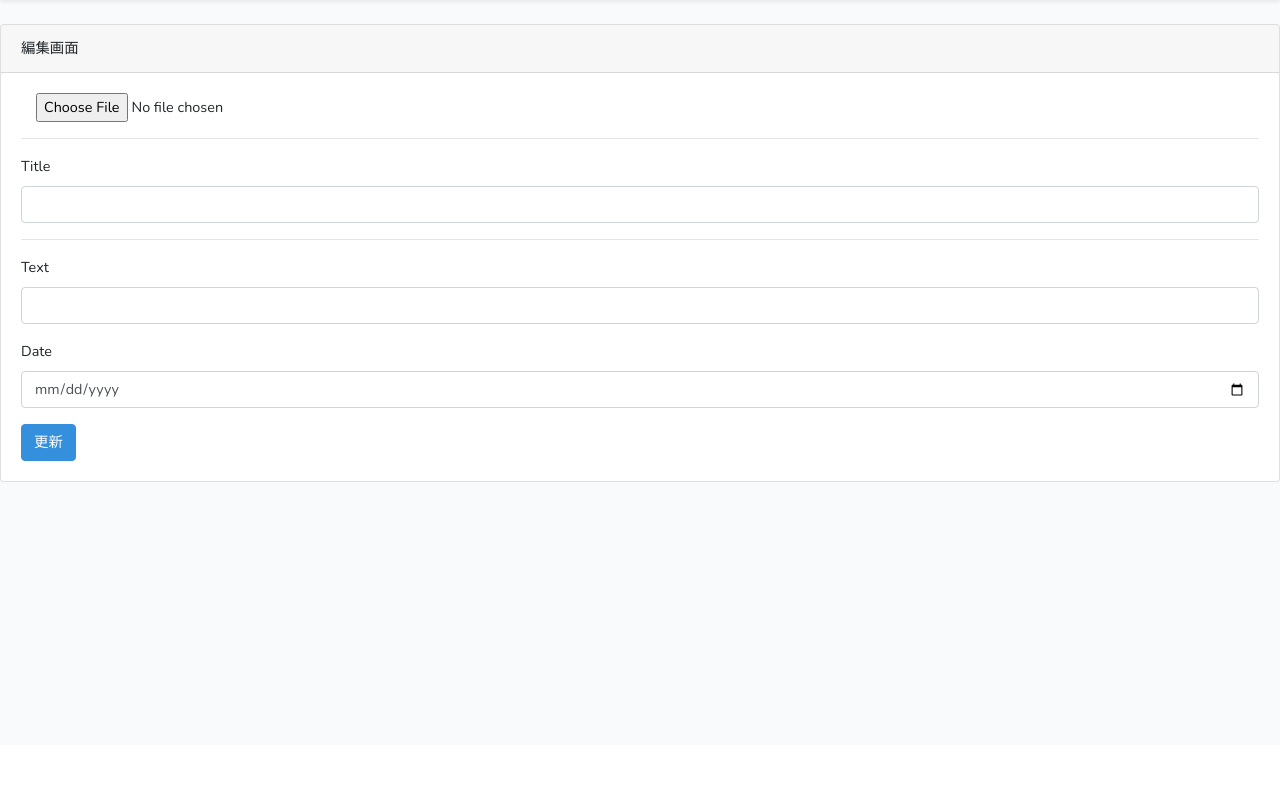
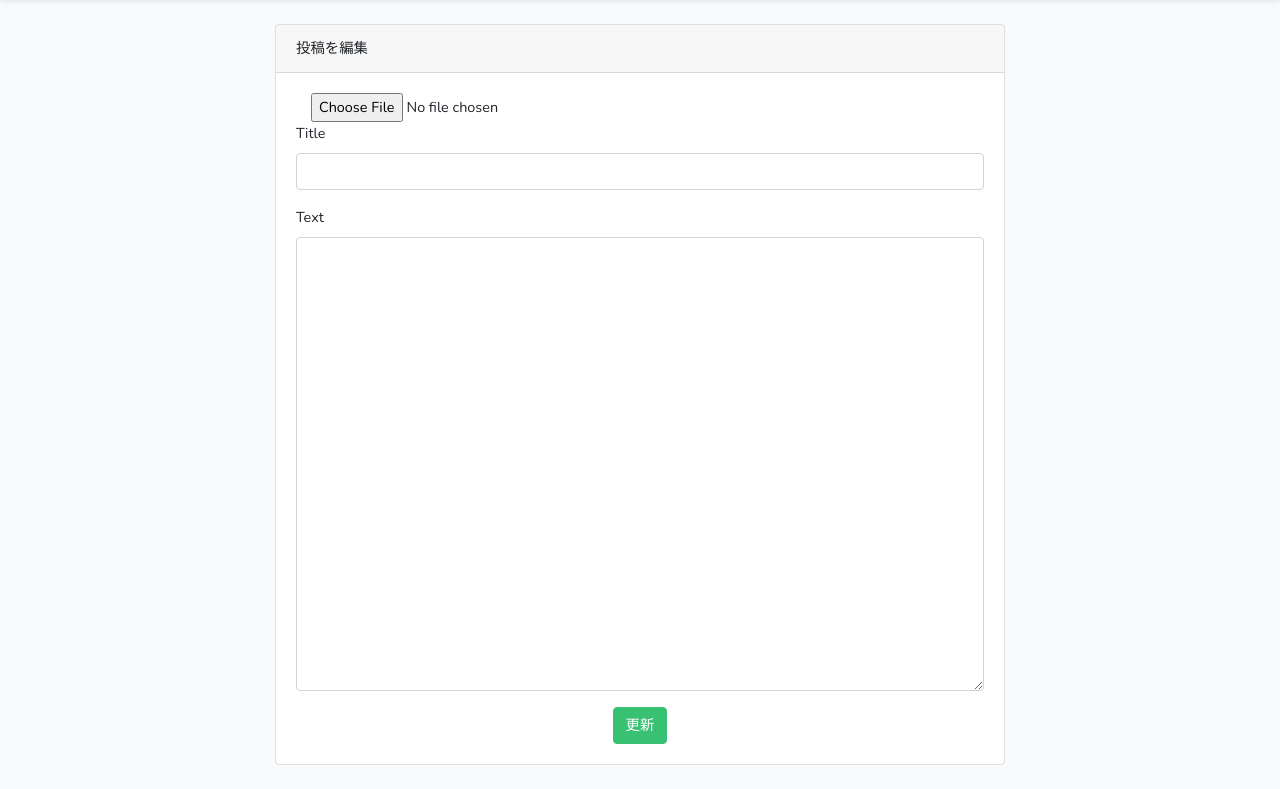
Before and after one commit to abeyuyajp/diary, a Laravel app: page /posts/1/edit in a window 1280 px wide. Shown: the part 55-844 px from the top of the page. Before the commit the page ends 537 px from the top, so only its background shows below. Run offline with Laravel 8, Linux system fonts and the light colour scheme; data that the repository does not hold is empty; style sheets or scripts are compiled from the project's sources.

Commit message:
編集機能の修正

```diff
--- a/backend/app/Http/Controllers/PostsController.php
+++ b/backend/app/Http/Controllers/PostsController.php
@@ -102,7 +102,6 @@ class PostsController extends Controller
         $posts->image      =    $filename;
         $posts->title      =    $request->title;
         $posts->text       =    $request->text;
-        $posts->published  =    $request->published;
         $posts->save();
         return redirect('/');
     }
--- a/backend/resources/views/posts/edit.blade.php
+++ b/backend/resources/views/posts/edit.blade.php
@@ -1,34 +1,35 @@
-@extends("layouts.app")
-@section("content")
-<div class="row">
-    <div class="col-12">
-        <div class="card">
-            <div class="card-header">
-                編集画面
-            </div>
-            <div class="card-body">
+@extends('layouts.app')
+
+@section('content')
+<div class="container">
+    <div class="row justify-content-center">
+        <div class="col-md-8">
+            <div class="card">
+                <div class="card-header">投稿を編集</div>
+
+                <div class="card-body">
                 <form method="POST" action="/posts/{{ $post->id }}" class="form-horizontal">
                     @csrf
                     @method('PUT')
                     <div class="col-sm-6">
-                        <input name="image" type="file">
+                        <input type="file" name="image">
                     </div>
-                    <hr>
+
                     <div class="form-group">
                         <label for="title" class="control-label">Title</label>
                         <input class="form-control" name="title" type="text" value="{{ $post->title }}">
                     </div>
-                    <hr>
+
                     <div class="form-group">
                         <label for="text" class="control-label">Text</label>
-                        <input class="form-control" name="text" type="text" value="{{ $post->text }}">
+                        <textarea class="form-control" name="text" style="padding-bottom: 50vh;">{{$post->text}}</textarea>
                     </div>
-                    <div class="form-group">
-                        <label for="published" class="control-label">Date</label>
-                        <input class="form-control" name="published" type="date" value="{{ $post->published }}">
-                    </div>
-                    <button class="btn btn-primary" type="submit">更新</button>
+
+                    <button class="btn btn-success d-block" type="submit" style="margin: 0 auto;">更新</button>
                 </form>
+            </div>
+
+                </div>
             </div>
         </div>
     </div>
```
